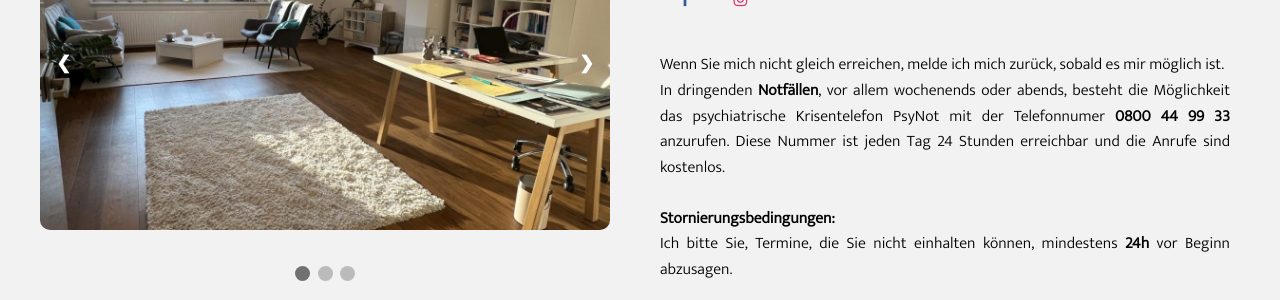
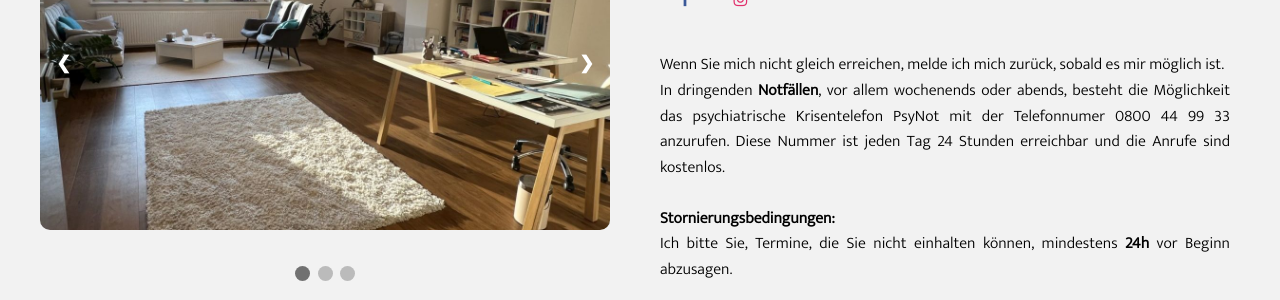
Before and after one commit to 11wecht/11wecht.github.io, a Jekyll site: the page built from index.html, in a window 1280 px wide and 900 px high, scrolled down 3632 px. Shown: the part 183-483 px from the top of the window. Built offline with Jekyll 4.4.1, drawn with Linux system fonts in a browser that asks for light colours.

```diff
--- a/index.html
+++ b/index.html
@@ -552,7 +552,7 @@ layout: default
                 <p>Wenn Sie mich nicht gleich erreichen, melde ich mich zurück, sobald es mir möglich ist.<br>
                     In dringenden <strong>Notfällen</strong>, vor allem wochenends oder abends, besteht die Möglichkeit
                     das psychiatrische
-                    Krisentelefon PsyNot mit der Telefonnumer <strong>0800 44 99 33</strong> anzurufen. Diese Nummer ist
+                    Krisentelefon PsyNot mit der Telefonnumer 0800 44 99 33 anzurufen. Diese Nummer ist
                     jeden Tag 24
                     Stunden
                     erreichbar und die Anrufe sind
--- /dev/null
+++ b/robots.txt
@@ -0,0 +1,2 @@
+User-agent: Googlebot-Image
+Disallow: /
```
Also changed, not shown: 2 other files.
